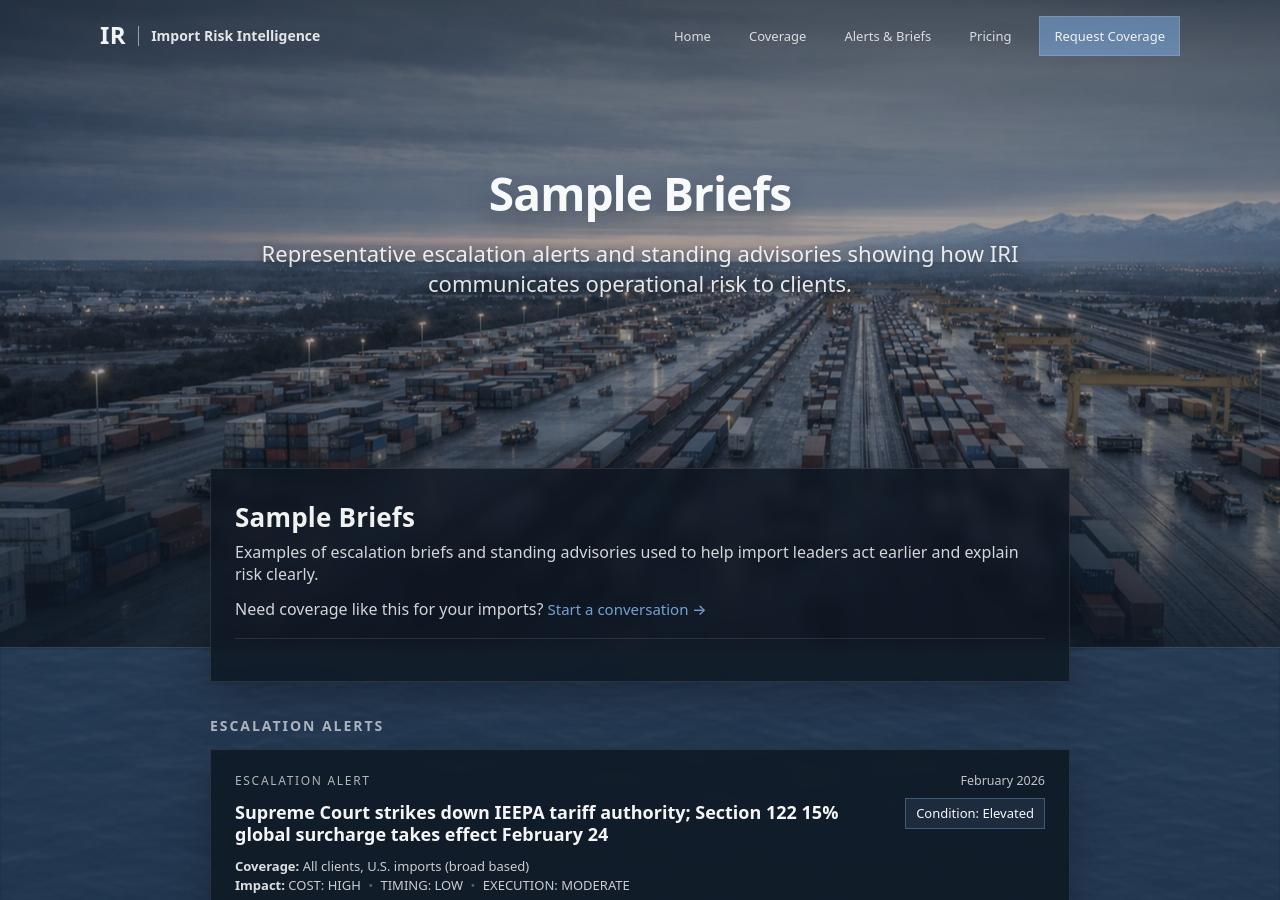
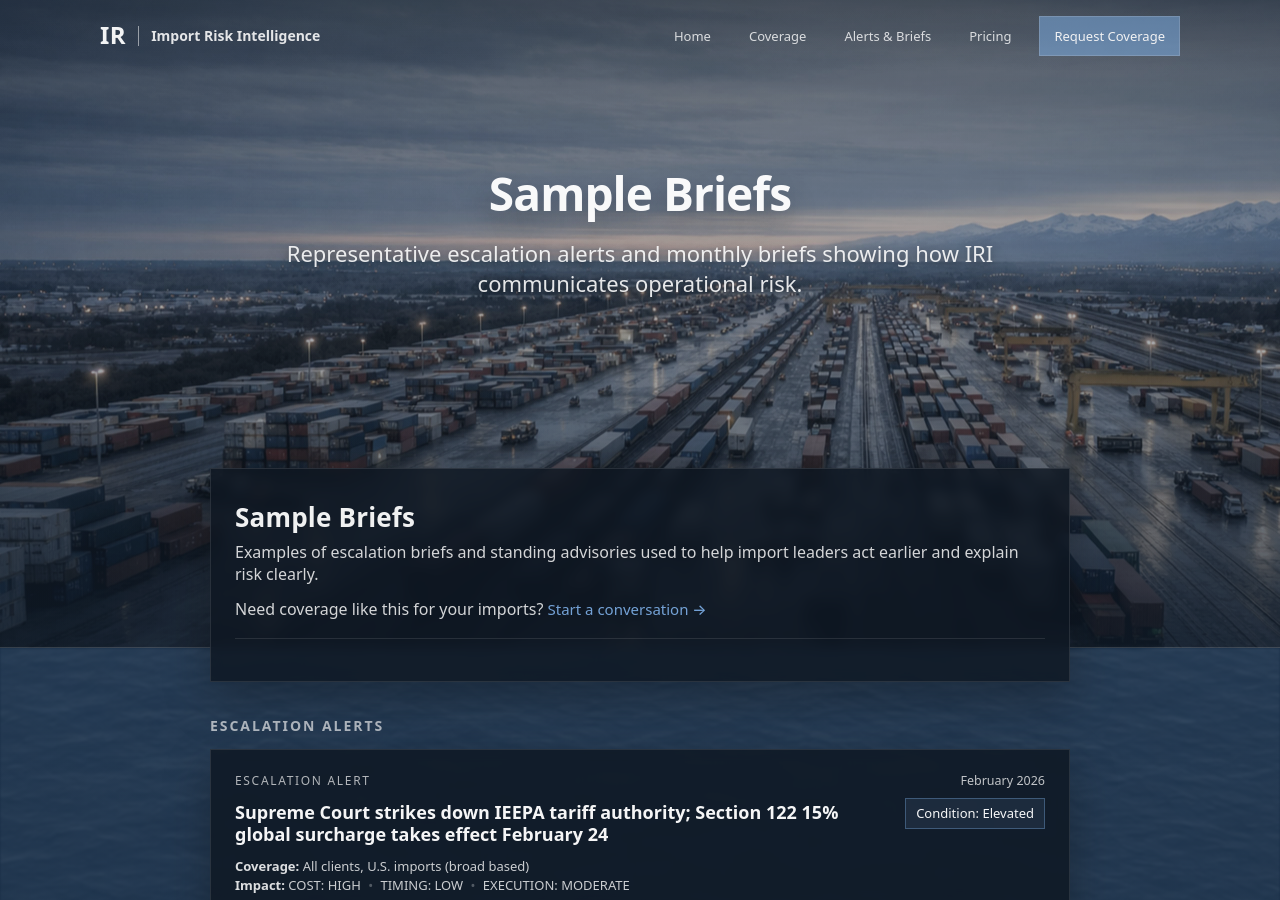
Before and after one commit to importrisk/import-risk-intelligence-site, a Jekyll site: the page built from briefs.html, in a window 1280 px wide and 900 px high. Built offline with Jekyll 4.4.1, drawn with Linux system fonts in a browser that asks for light colours.

Commit message:
Update briefs.html

```diff
--- a/briefs.html
+++ b/briefs.html
@@ -14,7 +14,7 @@ description: Representative escalation alerts and standing advisories showing co
       <div class="insights-hero-head">
         <h1 class="insights-title">Sample Briefs</h1>
         <p class="insights-subtitle">
-          Representative escalation alerts and standing advisories showing how IRI communicates operational risk to clients.
+          Representative escalation alerts and monthly briefs showing how IRI communicates operational risk.
         </p>
       </div>
     </div>
```
